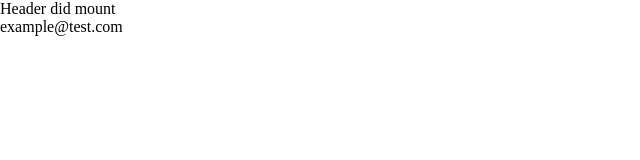
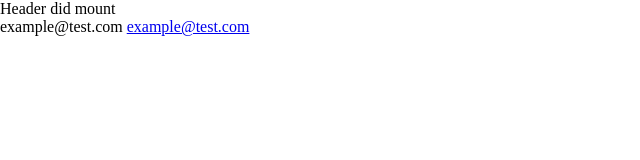
Before and after one commit to isdampe/web-min-2019, a website built with webpack: page index.html in a window 1280 px wide. Shown: the whole page, without its empty margins (0-640 px from the left). Built offline with nearby package versions, Linux system fonts and the light colour scheme; files whose address does not match are found by name.

Commit message:
ENHANCE: Add <a> example.

```diff
--- a/index.html
+++ b/index.html
@@ -18,6 +18,7 @@
 	</header>
 
 	<span data-component-email="ZXhhbXBsZUB0ZXN0LmNvbQ=="></span>
+	<a data-component-email="ZXhhbXBsZUB0ZXN0LmNvbQ=="></a>
 
 	<script async src="assets/js/app.js"></script>
 	<!-- Evasive Software Pty Ltd -->
```
